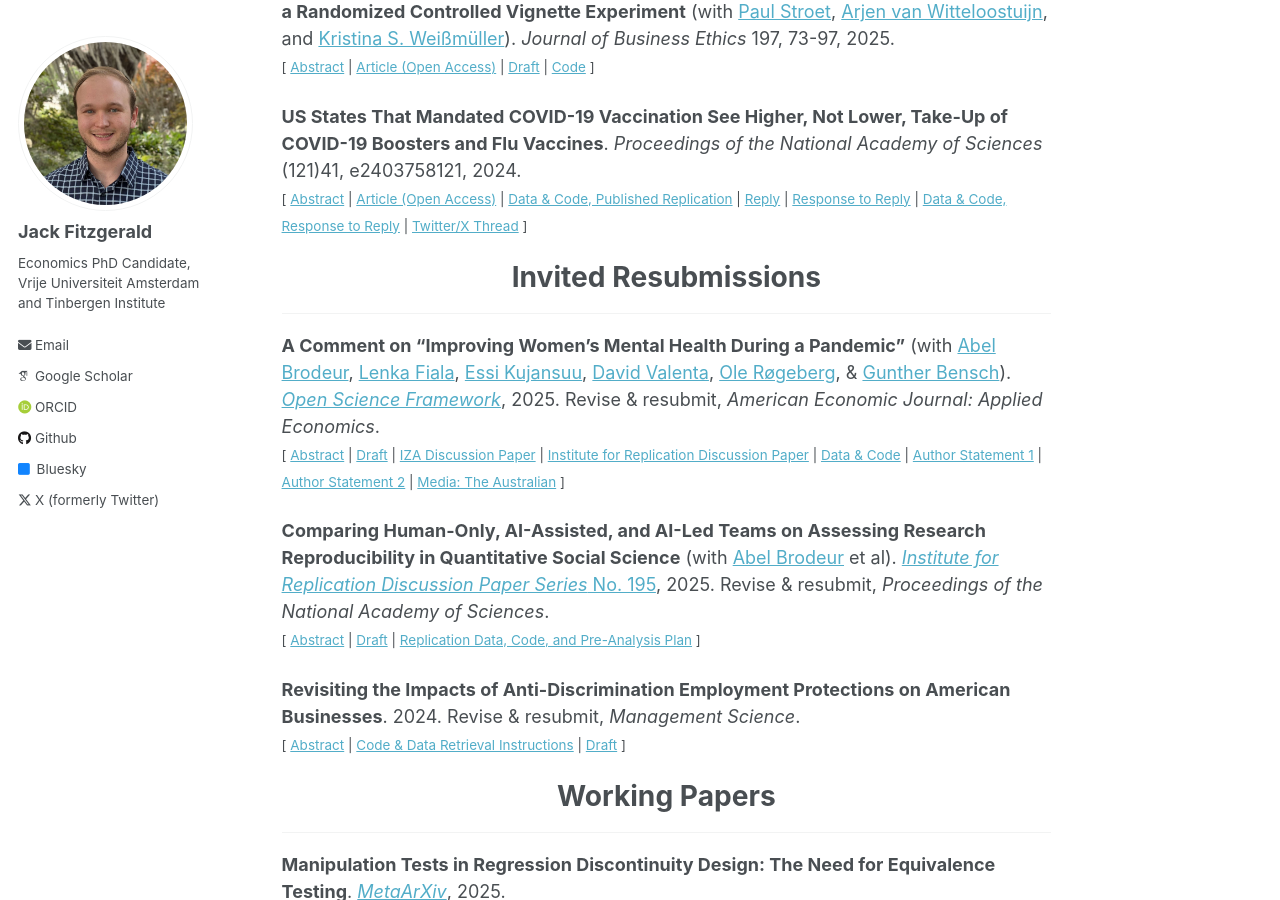
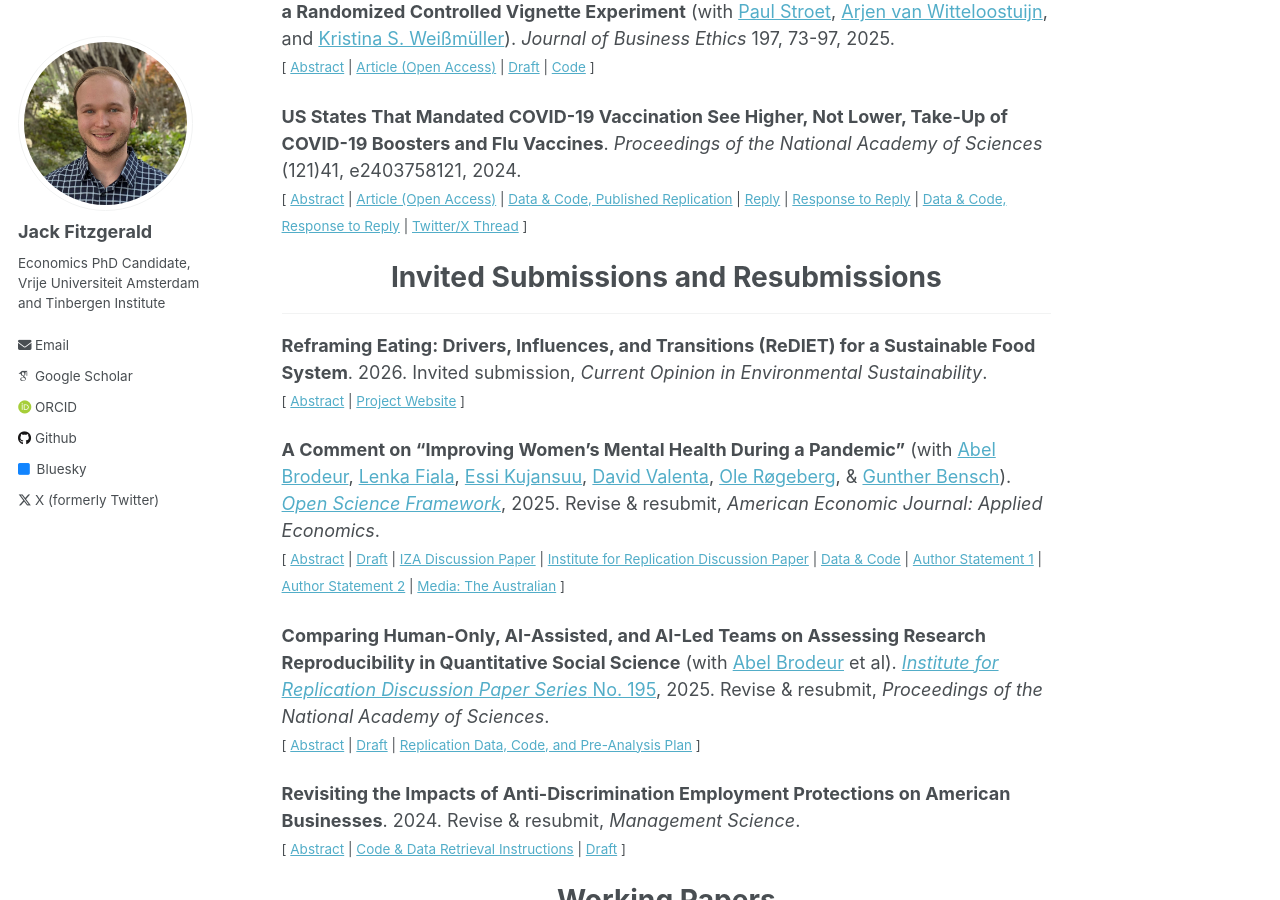
Before and after one commit to jack-fitzgerald/jack-fitzgerald.github.io, a Jekyll site: the page built from _pages/papers.md, in a window 1280 px wide and 900 px high, scrolled down 1100 px. Built offline with Jekyll 4.4.1, drawn with Linux system fonts in a browser that asks for light colours; some web fonts are replaced.

Commit message:
Update papers.md

```diff
--- a/_pages/papers.md
+++ b/_pages/papers.md
@@ -84,8 +84,17 @@ Rains & Richards (2024, <i>Proceedings of the National Academy of Sciences</i>)
 
 </small><br><br/></div>
 
-# <center> Invited Resubmissions </center>
+# <center> Invited Submissions and Resubmissions </center>
 - - -
+
+**Reframing Eating: Drivers, Influences, and Transitions (ReDIET) for a Sustainable Food System**. 2026. Invited submission, <i>Current Opinion in Environmental Sustainability</i>. <br/>
+<small>[ <a href="#/" onclick="visib('ReDIET')">Abstract</a> | [Project Website](https://foodtransition.meikemorren.com/) ] </small>
+
+<div id="ReDIET" style="display: none; text-align: justify; line-height: 1.2" ><small>
+
+To accelerate sustainability transitions in food systems and to meet climate change mitigation targets, fundamental changes in both food production and consumption are essential. While substantial research has examined either systemic or individual interventions to drive change, these approaches often fall short in isolation. System-level interventions may prove ineffective or even counterproductive if they disregard behavioral insights into sustainable food choice, whereas individual-level interventions alone are unlikely to achieve large-scale food system transitions. We propose a new framework that elucidates the interactions between system- and individual-level drivers of sustainable food choice from a multi-stakeholder perspective. Drawing on insights from both natural and the social sciences, we identify key push and pull factors influencing sustainable food behavior both at the system- and individual-level. Our framework provides action-oriented strategies for integrating behavioral science with food system transition, enabling decision-makers to leverage the mutual reinforcement of systematic and individual interventions toward more sustainable food production and consumption.
+
+</small><br><br/></div>
 
 **A Comment on "Improving Women's Mental Health During a Pandemic"**  (with [Abel Brodeur](https://sites.google.com/site/abelbrodeur/home), [Lenka Fiala](https://www.lenkafiala.com/), [Essi Kujansuu](https://sites.google.com/view/essi-kujansuu/home), [David Valenta](https://valenta.dev/), [Ole Røgeberg](https://frischsenteret.no/person-details/page/5/?person_id=olejr), & [Gunther Bensch](https://www.rwi-essen.de/en/rwi/team/person/gunther-bensch)). [<i>Open Science Framework</i>](https://osf.io/s2t6f), 2025. Revise & resubmit, *American Economic Journal: Applied Economics*. <br/>
 <small>[ <a href="#/" onclick="visib('VEA24')">Abstract</a> | [Draft](https://osf.io/s2t6f) | [IZA Discussion Paper](https://www.iza.org/en/publications/dp/17782/a-comment-on-improving-womens-mental-health-during-a-pandemic) | [Institute for Replication Discussion Paper](https://hdl.handle.net/10419/312258) | [Data & Code](https://osf.io/s2t6f) | [Author Statement 1](https://osf.io/b94vw) | [Author Statement 2](https://osf.io/wnf29) | [Media: The Australian](https://www.theaustralian.com.au/education/monash-university-investigates-ethical-concerns-over-renowned-economists-bangladesh-research/news-story/5da23d2be9fa1a45c283389af103297a) ] </small>
```
